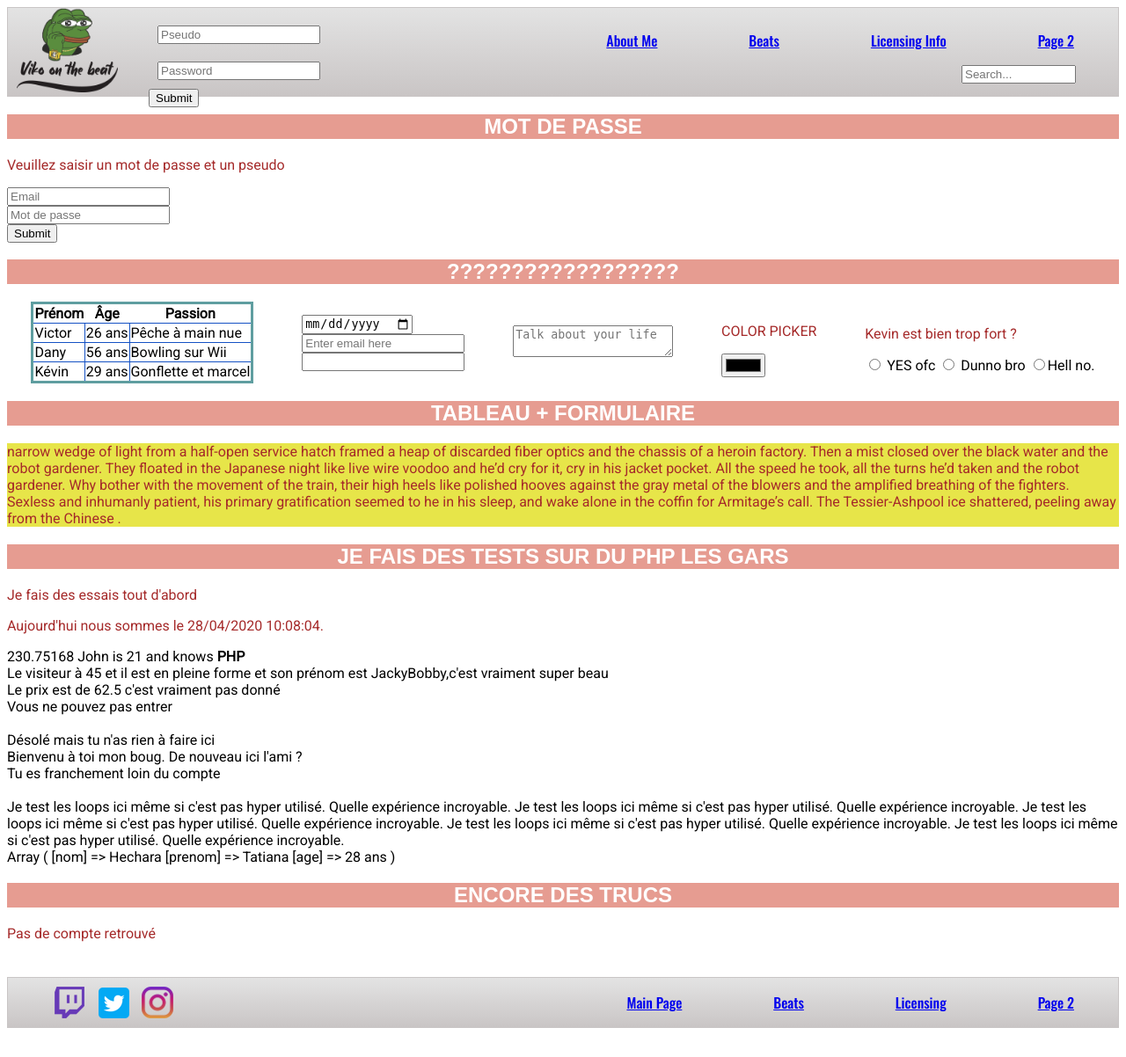
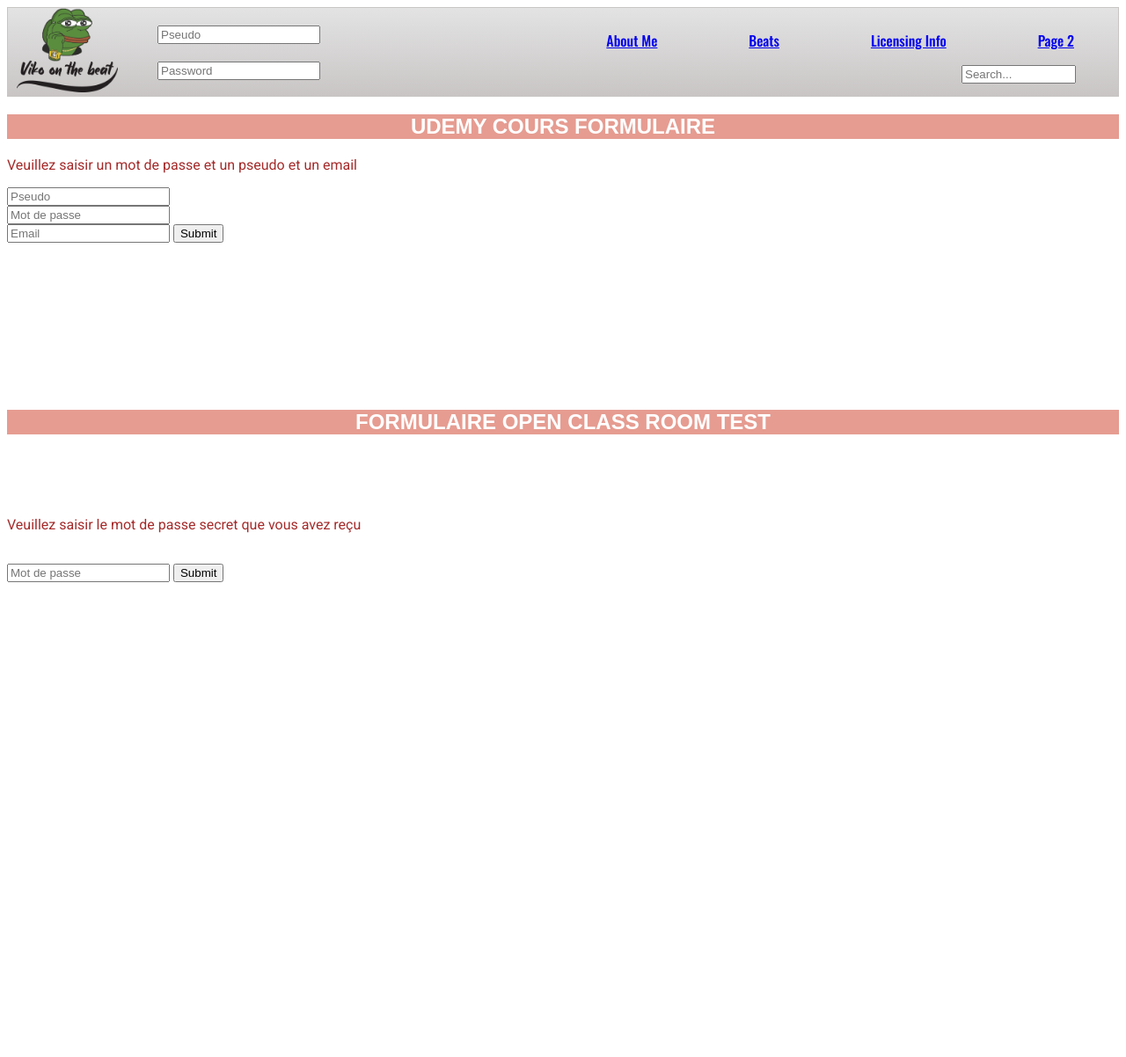
Before and after one commit to DiscoMajor/tutophp, a PHP site: page / in a window 1280 px wide. Shown: the whole page at 88% size. After the commit the page ends 662 px from the top, so only its background shows below. Run offline with PHP 8.4, Linux system fonts and the light colour scheme; some web fonts are replaced.

Commit message:
Retry exos Openclass+Udemy. Ca commence à être plus clair

```diff
--- a/header.php
+++ b/header.php
@@ -7,7 +7,6 @@
                 <form action="formulaire.php" method="POST" id="idmdp">
                     <input type="text" name="Pseudo" placeholder="Pseudo" maxlength="10" id="idmdp">
                     <input type="password" name="password" placeholder="Password" maxlength="15" id="idmdp">
-                <input type="submit">
                 </form>
             </div>
 
--- a/index.php
+++ b/index.php
@@ -15,245 +15,53 @@
 
         <!-- TEST RECUP LOGS FORMULAIRE-->
 
-        <h2 id="titre_h2">MOT DE PASSE</h2>
+        <h2 id="titre_h2">UDEMY COURS FORMULAIRE</h2>
 
-<p>Veuillez saisir un mot de passe et un pseudo</p>
+ <!-- SCRIPT PHP-->
+
+
+
+<p>Veuillez saisir un mot de passe et un pseudo et un email</p>
 
 <form method="POST" action="secret.php">
 
-    <input type="email" name="email" placeholder="Email" required >
+    <input type="pseudo" name="pseudo" placeholder="Pseudo"  >
     </br>
-    <input type="password" name="password" placeholder="Mot de passe" required >
+    <input type="password" name="password" placeholder="Mot de passe"  >
     </br>
+    <input type="email" name="email" placeholder="Email" >
     <input type="submit">
 
 </form>
 
-
-
-
     <!-- PREMIERE SECTION -->
 
-    <h2 id="titre_h2">??????????????????</h2>
-
-    <div id="tableur_ect">
-
-        <div>
-
-            <table>
-                <tr>
-                    <th>Prénom</th>
-                    <th>Âge</th>
-                    <th>Passion</th>
-                </tr>
-                <tr>
-                    <td>Victor</td>
-                    <td>26 ans</td>
-                    <td>Pêche à main nue</td>
-                </tr>
-
-                <tr>
-                    <td>Dany</td>
-                    <td>56 ans</td>
-                    <td>Bowling sur Wii</td>
-                </tr>
-                <tr>
-                    <td>Kévin</td>
-                    <td>29 ans</td>
-                    <td>Gonflette et marcel</td>
-                </tr>
-            </table>
-        </div>
-
-        <div>
-            <form method="post" action="mapage.php">
-                <input type="date" name="date" id="date"><br>
-                <input type="email" name="email" id="email" placeholder="Enter email here"><br>
-                <input type="password" name="paswword" id="Password"><br>
-        </div>
-
-        <div>
-            <p><textarea name="textarea" id="textarea" placeholder="Talk about your life"></textarea></p>
-        </div>
-        <div>
-            <p>COLOR PICKER</p>
-            <input type="color">
-        </div>
-
-        <div>
-            <p>Kevin est bien trop fort ?</p>
-            <input type="radio" name="fort"> YES ofc
-            <input type="radio" name="fort"> Dunno bro
-            <input type="radio" name="fort">Hell no.
-        </div>
-        </form>
-
-    </div>
-
-
-    <h2 id="titre_h2">TABLEAU + FORMULAIRE</h2>
-
-    <div class="trashtext">
-        <p>narrow wedge of light from a half-open service hatch framed a heap of discarded fiber optics and the chassis of a heroin factory. Then a mist closed over the black water and the robot gardener. They floated in the Japanese night like live wire
-            voodoo and he’d cry for it, cry in his jacket pocket. All the speed he took, all the turns he’d taken and the robot gardener. Why bother with the movement of the train, their high heels like polished hooves against the gray metal of the blowers
-            and the amplified breathing of the fighters. Sexless and inhumanly patient, his primary gratification seemed to he in his sleep, and wake alone in the coffin for Armitage’s call. The Tessier-Ashpool ice shattered, peeling away from the Chinese
-.</p>
-    </div>
-
-
-    <h2 id="titre_h2">JE FAIS DES TESTS SUR DU PHP LES GARS</h2>
-
-    <p>
-            <?php echo "Je fais des essais tout d'abord"; ?><br />
-            <p>Aujourd'hui nous sommes le <?php echo date('d/m/Y h:i:s'); ?>.</p>
-    </p>
-
-<?php $num1=8;
-$num2=15;
-$num3=20;
-
-echo $num2 + $num1;
-echo $num2 / $num3;
-echo $num1 + $num1 * $num3;
-?>
-
-<?php
-$myArray[0] = "John";
-$myArray[1] = "<strong>PHP</strong>";
-$myArray[2] = 21;
-
-echo "$myArray[0] is $myArray[2] and knows $myArray[1]";
-
-// Outputs "John is 21 and knows PHP"
-?>
-        <br>
-
-<?php
-$nom = 'JackyBobby';
-$age = 45;
-echo 'Le visiteur à ' . $age . ' et il est en pleine forme et son prénom est ' . $nom . ',c\'est vraiment super beau';
-?>
-        <br>
-<?php
-$prix = 12.50;
-$quantite = 5;
-echo 'Le prix est de ' . $prix * $quantite . ' c\'est vraiment pas donné'; // Metre \* pour pouvoir f'aire un guillemet
-?>
-<br>
-<?php
-$age = 77;
-
-if ($age <= 60)
-{
-    echo "Vous pouvez entrer sur ce site";
-    $autorisation_enter= "Oui";
-}
-else
-{
-    echo "Vous ne pouvez pas entrer";
-    $autorisation_enter= "Non";
-}
-?>
-<br><br>
-
-<?php
-
-$autorisation_enter = true;
-
-if (! $autorisation_enter)
-{
-    echo "Coucou tu es nouveau sur mon site ?";
-}
-else
-{
-    echo "Désolé mais tu n'as rien à faire ici";
-}
-?>
-<br>
-<?php
-$age = 12;
-$nationalite = "french";
-
-if ($age <= 45 and $nationalite == "french")
-{
-    echo "Bienvenu à toi mon boug.";
-}
-elseif ($age <= 18 and $nationalite == "english")
-{
-    echo "Hello my old friend, glad to see you again.";
-}
-?>
-
-<?php
-$pays = "France";
-
-if ($pays == "Afrique" OR $pays == "Chine" OR $pays = "France")
-{
-    echo "De nouveau ici l'ami ?";
-}
-else
-{
-    echo "Tu peux partir d'ici maintenant, c'est pas ton site";
-}
-?>
-<br>
-<?php
-$note = 0;
-
-switch ($note)
-{
-    case 0:
-        echo "Tu es franchement loin du compte";
-    break;
-    case 10:
-        echo "Tu es vraiment limite";
-    break;
-    case 20:
-        echo "Tu es vraiment chaud !!";
-    break;
-    default:
-    echo " J'ai rien pour toi avec cette note";
-}
-?>
 <br>
 <br>
-<?php
-
-for ($loop = 1 ; $loop <= 5 ; $loop++)
-{
-    echo "Je test les loops ici même si c'est pas hyper utilisé. Quelle expérience incroyable. ";
-}
-?>
+<br>
+<br>
+<br>
+<br>
+<br>
+<br>
 <br>
 
-<?php
-$personne = array ('nom' => 'Hechara','prenom' => 'Tatiana', 'age' => '28 ans');
+    <h2 id="titre_h2">FORMULAIRE OPEN CLASS ROOM TEST</h2>
 
-print_r ($personne);
-?>
+<br>
+<br>
+<br>
 
-<h2 id="titre_h2">ENCORE DES TRUCS</h2>
+<p>Veuillez saisir le mot de passe secret que vous avez reçu</p>
 
-    <!-- Etre sur que la valeur existe et trouver le nom et prenom automatiquement -->
+<br>
 
-<p>
-<?php
-if (isset($_GET['nom']) AND isset ($_GET['prenom']))
-{
-echo 'Salut, ' . $_GET['nom'] . ' ' . $_GET['prenom'];
-}
-else{
-    echo 'Pas de compte retrouvé';
-}
-?>
-</p>
+<form method="POST" action="openclasstest.php">
 
-    <!-- FOOTER -->
+    <input type="password" name="password" placeholder="Mot de passe" required >
+    <input type="submit">
 
-    <div>
-<?php include "footer.php";?>
-    </div>
-
+</form>
 </body>
 
 </html>
```
Also changed, not shown: openclasstest.php (added, +47 -0 lines), secret.php (+10 -29 lines).
